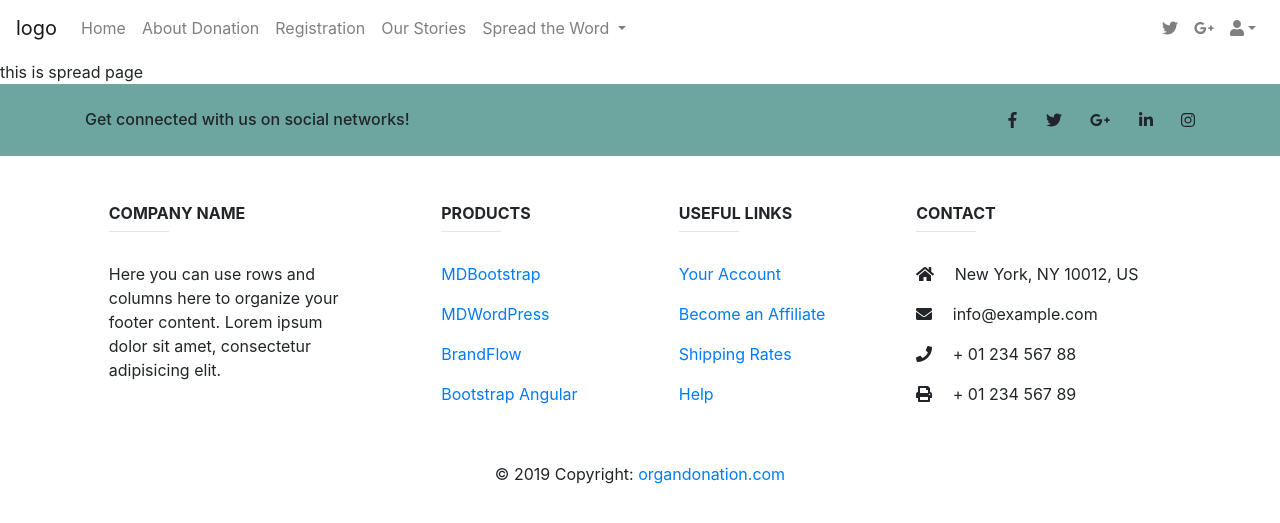
After one commit to azusakaworu/final-organ-donation, a PHP site: page /spread.php in a window 1280 px wide. The commit adds this page. Shown: the top 523 px of the page. Run offline with PHP 8.4, Linux system fonts and the light colour scheme; some libraries are stand-ins or nearby versions.

Commit message:
header footer

```diff
--- a/admin/admin_login.php
+++ b/admin/admin_login.php
@@ -1,4 +1,7 @@
+
+<?php //include('../templates/header.html');?>
 <?php
 //Admin Area  login
+echo "log in";
 
 ?>
--- /dev/null
+++ b/admin/admin_logout.php
@@ -0,0 +1,6 @@
+<?php
+echo "log out!";
+
+
+
+?>
--- /dev/null
+++ b/admin/admin_signin.php
@@ -0,0 +1,4 @@
+<?php
+echo "sign in";
+
+?>
--- a/admin/scripts/connect.php
+++ b/admin/scripts/connect.php
@@ -1,4 +1,5 @@
 <?php
 //connect.php  final project  db_name:db_fp
 
+
 ?>
--- a/admin/scripts/login.php
+++ b/admin/scripts/login.php
@@ -1,4 +1,5 @@
 <?php
 //login.php  final project
 
+
 ?>
--- a/css/main.css
+++ b/css/main.css
@@ -1 +1 @@
-//css final project
+/*css final project*/
--- /dev/null
+++ b/spread.php
@@ -0,0 +1,39 @@
+<!DOCTYPE html>
+<html>
+<head>
+	<meta charset="utf-8">
+	<!-- responsible for all devices -->
+    <meta name="viewport" content="width=device-width, initial-scale=1.0">
+		<!-- bootstrap -->
+	<link rel="stylesheet" href="https://stackpath.bootstrapcdn.com/bootstrap/4.3.1/css/bootstrap.min.css" integrity="sha384-ggOyR0iXCbMQv3Xipma34MD+dH/1fQ784/j6cY/iJTQUOhcWr7x9JvoRxT2MZw1T" crossorigin="anonymous">
+
+	<link rel="stylesheet" type="text/css" href="css/main.css">
+	<script defer src="https://use.fontawesome.com/releases/v5.7.2/js/all.js" integrity="sha384-0pzryjIRos8mFBWMzSSZApWtPl/5++eIfzYmTgBBmXYdhvxPc+XcFEk+zJwDgWbP" crossorigin="anonymous"></script>
+	<title>Organ Donation Spread</title>
+	<script src="https://cdn.jsdelivr.net/npm/vue@2.5.22/dist/vue.js"></script>
+	<script src="https://cdnjs.cloudflare.com/ajax/libs/vue-router/3.0.2/vue-router.min.js"></script>
+
+
+</head>
+<body>
+	<main id="app">
+
+<?php include('templates/header.html');?>
+
+this is spread page
+
+
+
+
+<?php include('templates/footer.html');?>
+
+
+	</main>
+
+
+<script type="text/javascript"  src="js/main.js"></script>
+<script src="https://code.jquery.com/jquery-3.3.1.slim.min.js" integrity="sha384-q8i/X+965DzO0rT7abK41JStQIAqVgRVzpbzo5smXKp4YfRvH+8abtTE1Pi6jizo" crossorigin="anonymous"></script>
+<script src="https://cdnjs.cloudflare.com/ajax/libs/popper.js/1.14.7/umd/popper.min.js" integrity="sha384-UO2eT0CpHqdSJQ6hJty5KVphtPhzWj9WO1clHTMGa3JDZwrnQq4sF86dIHNDz0W1" crossorigin="anonymous"></script>
+<script src="https://stackpath.bootstrapcdn.com/bootstrap/4.3.1/js/bootstrap.min.js" integrity="sha384-JjSmVgyd0p3pXB1rRibZUAYoIIy6OrQ6VrjIEaFf/nJGzIxFDsf4x0xIM+B07jRM" crossorigin="anonymous"></script>
+</body>
+</html>
--- /dev/null
+++ b/templates/footer.html
@@ -0,0 +1,141 @@
+<!-- footer -->
+<footer class="page-footer font-small unique-color-dark">
+
+    <div style="background-color: #6DA6A0;">
+      <div class="container">
+
+        <!-- Grid row-->
+        <div class="row py-4 d-flex align-items-center">
+
+          <!-- Grid column -->
+          <div class="col-md-6 col-lg-5 text-center text-md-left mb-4 mb-md-0">
+            <h6 class="mb-0">Get connected with us on social networks!</h6>
+          </div>
+          <!-- Grid column -->
+
+          <!-- Grid column -->
+          <div class="col-md-6 col-lg-7 text-center text-md-right">
+
+            <!-- Facebook -->
+            <a class="fb-ic">
+              <i class="fab fa-facebook-f white-text mr-4"> </i>
+            </a>
+            <!-- Twitter -->
+            <a class="tw-ic">
+              <i class="fab fa-twitter white-text mr-4"> </i>
+            </a>
+            <!-- Google +-->
+            <a class="gplus-ic">
+              <i class="fab fa-google-plus-g white-text mr-4"> </i>
+            </a>
+            <!--Linkedin -->
+            <a class="li-ic">
+              <i class="fab fa-linkedin-in white-text mr-4"> </i>
+            </a>
+            <!--Instagram-->
+            <a class="ins-ic">
+              <i class="fab fa-instagram white-text"> </i>
+            </a>
+
+          </div>
+          <!-- Grid column -->
+
+        </div>
+        <!-- Grid row-->
+
+      </div>
+    </div>
+
+    <!-- Footer Links -->
+    <div class="container text-center text-md-left mt-5">
+
+      <!-- Grid row -->
+      <div class="row mt-3">
+
+        <!-- Grid column -->
+        <div class="col-md-3 col-lg-4 col-xl-3 mx-auto mb-4">
+
+          <!-- Content -->
+          <h6 class="text-uppercase font-weight-bold">Company name</h6>
+          <hr class="deep-purple accent-2 mb-4 mt-0 d-inline-block mx-auto" style="width: 60px;">
+          <p>Here you can use rows and columns here to organize your footer content. Lorem ipsum dolor sit amet, consectetur
+            adipisicing elit.</p>
+
+        </div>
+        <!-- Grid column -->
+
+        <!-- Grid column -->
+        <div class="col-md-2 col-lg-2 col-xl-2 mx-auto mb-4">
+
+          <!-- Links -->
+          <h6 class="text-uppercase font-weight-bold">Products</h6>
+          <hr class="deep-purple accent-2 mb-4 mt-0 d-inline-block mx-auto" style="width: 60px;">
+          <p>
+            <a href="#!">MDBootstrap</a>
+          </p>
+          <p>
+            <a href="#!">MDWordPress</a>
+          </p>
+          <p>
+            <a href="#!">BrandFlow</a>
+          </p>
+          <p>
+            <a href="#!">Bootstrap Angular</a>
+          </p>
+
+        </div>
+        <!-- Grid column -->
+
+        <!-- Grid column -->
+        <div class="col-md-3 col-lg-2 col-xl-2 mx-auto mb-4">
+
+          <!-- Links -->
+          <h6 class="text-uppercase font-weight-bold">Useful links</h6>
+          <hr class="deep-purple accent-2 mb-4 mt-0 d-inline-block mx-auto" style="width: 60px;">
+          <p>
+            <a href="#!">Your Account</a>
+          </p>
+          <p>
+            <a href="#!">Become an Affiliate</a>
+          </p>
+          <p>
+            <a href="#!">Shipping Rates</a>
+          </p>
+          <p>
+            <a href="#!">Help</a>
+          </p>
+
+        </div>
+        <!-- Grid column -->
+
+        <!-- Grid column -->
+        <div class="col-md-4 col-lg-3 col-xl-3 mx-auto mb-md-0 mb-4">
+
+          <!-- Links -->
+          <h6 class="text-uppercase font-weight-bold">Contact</h6>
+          <hr class="deep-purple accent-2 mb-4 mt-0 d-inline-block mx-auto" style="width: 60px;">
+          <p>
+            <i class="fas fa-home mr-3"></i> New York, NY 10012, US</p>
+          <p>
+            <i class="fas fa-envelope mr-3"></i> info@example.com</p>
+          <p>
+            <i class="fas fa-phone mr-3"></i> + 01 234 567 88</p>
+          <p>
+            <i class="fas fa-print mr-3"></i> + 01 234 567 89</p>
+
+        </div>
+        <!-- Grid column -->
+
+      </div>
+      <!-- Grid row -->
+
+    </div>
+    <!-- Footer Links -->
+
+    <!-- Copyright -->
+    <div class="footer-copyright text-center py-3">© 2019 Copyright:
+      <a href="https://mdbootstrap.com/education/bootstrap/"> organdonation.com</a>
+    </div>
+    <!-- Copyright -->
+
+  </footer>
--- /dev/null
+++ b/templates/header.html
@@ -0,0 +1,65 @@
+<!-- hearder nav -->
+<nav class="mb-1 navbar navbar-expand-lg navbar-light">
+  <a class="navbar-brand" href="home.html">logo</a>
+  <button class="navbar-toggler" type="button" data-toggle="collapse" data-target="#navbarSupportedContent-333"
+    aria-controls="navbarSupportedContent-333" aria-expanded="false" aria-label="Toggle navigation">
+    <span class="navbar-toggler-icon"></span>
+  </button>
+  <div class="collapse navbar-collapse" id="navbarSupportedContent-333">
+    <ul class="navbar-nav mr-auto">
+
+      <li class="nav-item ">
+        <a class="nav-link" href="home.html">Home
+          <span class="sr-only">(current)</span>
+        </a>
+      </li>
+
+
+      <li class="nav-item">
+        <a class="nav-link" href="about.php">About Donation</a>
+      </li>
+      <li class="nav-item">
+        <a class="nav-link" href="registration.php">Registration</a>
+      </li>
+      <li class="nav-item">
+        <a class="nav-link" href="stories.php">Our Stories</a>
+      </li>
+
+      <li class="nav-item dropdown">
+        <a class="nav-link dropdown-toggle" id="navbarDropdownMenuLink-333" data-toggle="dropdown" aria-haspopup="true"
+          aria-expanded="false">Spread the Word
+        </a>
+        <div class="dropdown-menu dropdown-default" aria-labelledby="navbarDropdownMenuLink-333">
+          <a class="dropdown-item" href="spread.php">City</a>
+          <a class="dropdown-item" href="spread.php">Daily Stuff</a>
+          <a class="dropdown-item" href="spread.php">Activities</a>
+        </div>
+      </li>
+    </ul>
+    <ul class="navbar-nav ml-auto nav-flex-icons">
+      <li class="nav-item">
+        <a class="nav-link waves-effect waves-dark">
+          <i class="fab fa-twitter"></i>
+        </a>
+      </li>
+      <li class="nav-item">
+        <a class="nav-link waves-effect waves-light">
+          <i class="fab fa-google-plus-g"></i>
+        </a>
+      </li>
+      <li class="nav-item dropdown">
+        <a class="nav-link dropdown-toggle" id="navbarDropdownMenuLink-333" data-toggle="dropdown" aria-haspopup="true"
+          aria-expanded="false">
+          <i class="fas fa-user"></i>
+        </a>
+        <div class="dropdown-menu dropdown-menu-right dropdown-default" aria-labelledby="navbarDropdownMenuLink-333">
+          <a class="dropdown-item" href="#">Log In</a>
+          <hr>
+          <a class="dropdown-item" href="#">Log Out</a>
+          <hr>
+          <a class="dropdown-item" href="#">Sign In</a>
+        </div>
+      </li>
+    </ul>
+  </div>
+</nav>
```
Also changed, not shown: about.php (added, +39 -0 lines), home.html (added, +244 -0 lines), index.html (deleted, +0 -24 lines), registration.php (added, +39 -0 lines), stories.php (added, +39 -0 lines), 4 other files.
